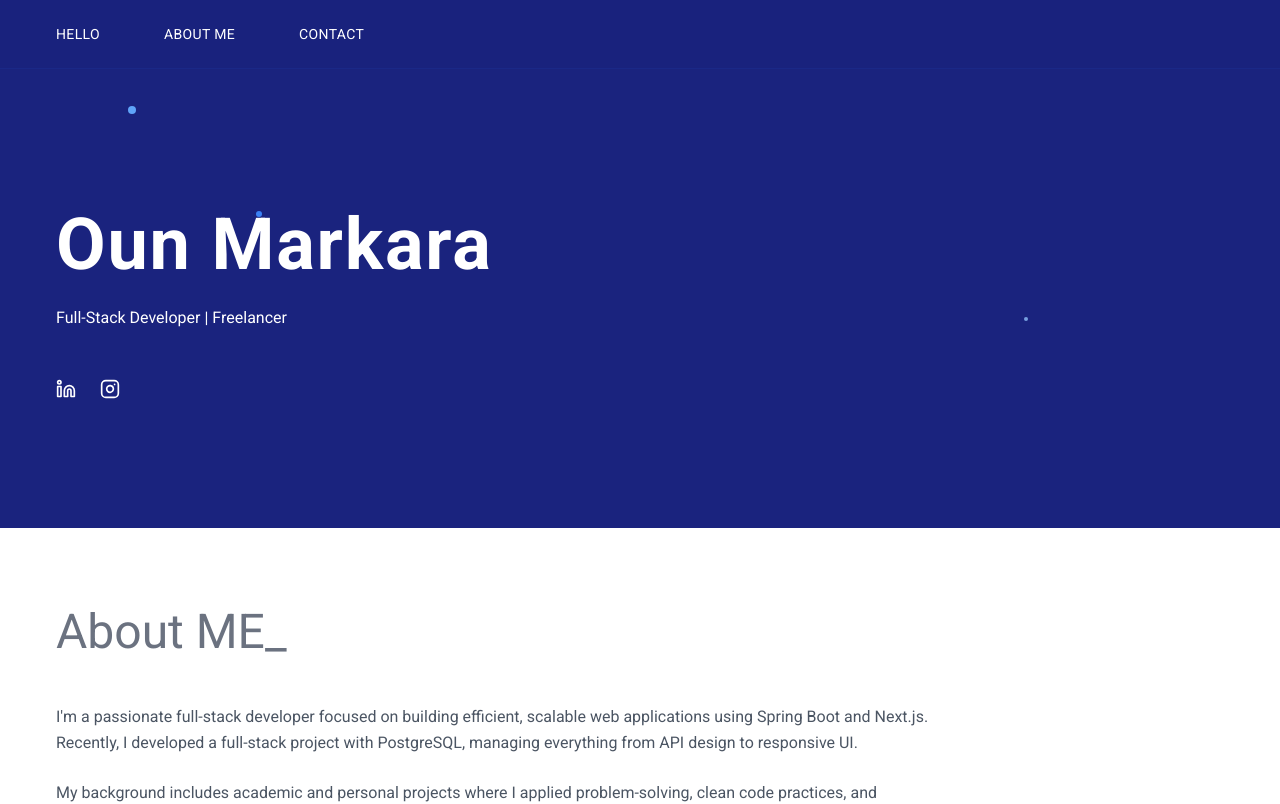
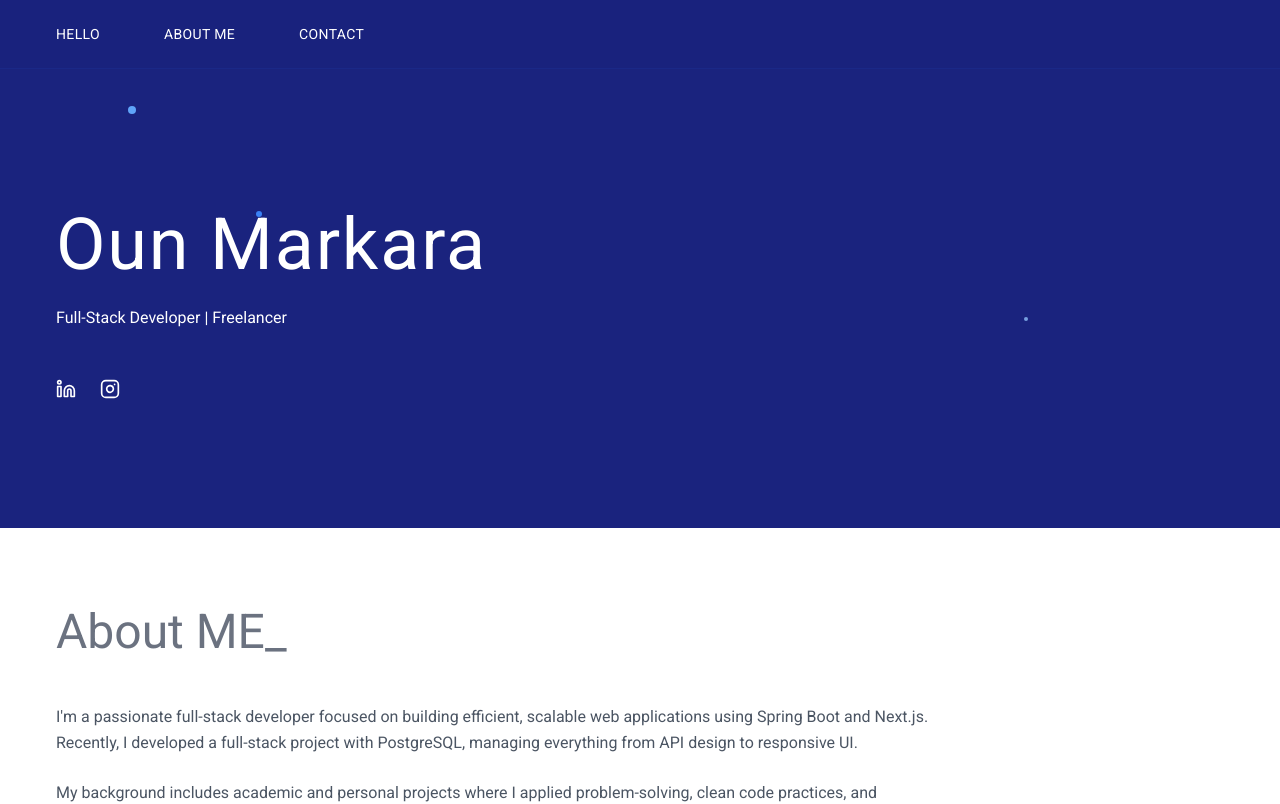
Before and after one commit to ounmarkara/portfolio, a Next.js app: page / in a window 1280 px wide. Shown: the top 804 px of the page. Built offline with nearby package versions, Linux system fonts and the light colour scheme.

Commit message:
modify font

```diff
--- a/app/page.tsx
+++ b/app/page.tsx
@@ -121,7 +121,7 @@ export default function Portfolio() {
                 isVisible ? "translate-x-0 opacity-100" : "-translate-x-8 opacity-0"
               }`}
             >
-              <h1 className="text-6xl lg:text-7xl font-bold tracking-wide leading-tight hover:text-blue-100 transition-colors duration-500">
+              <h1 className="text-6xl lg:text-7xl font-normall tracking-wide leading-tight hover:text-blue-100 transition-colors duration-500">
                 Oun Markara
               </h1>
               <div className="text-base text-white leading-relaxed max-w-2xl space-y-1">
```
